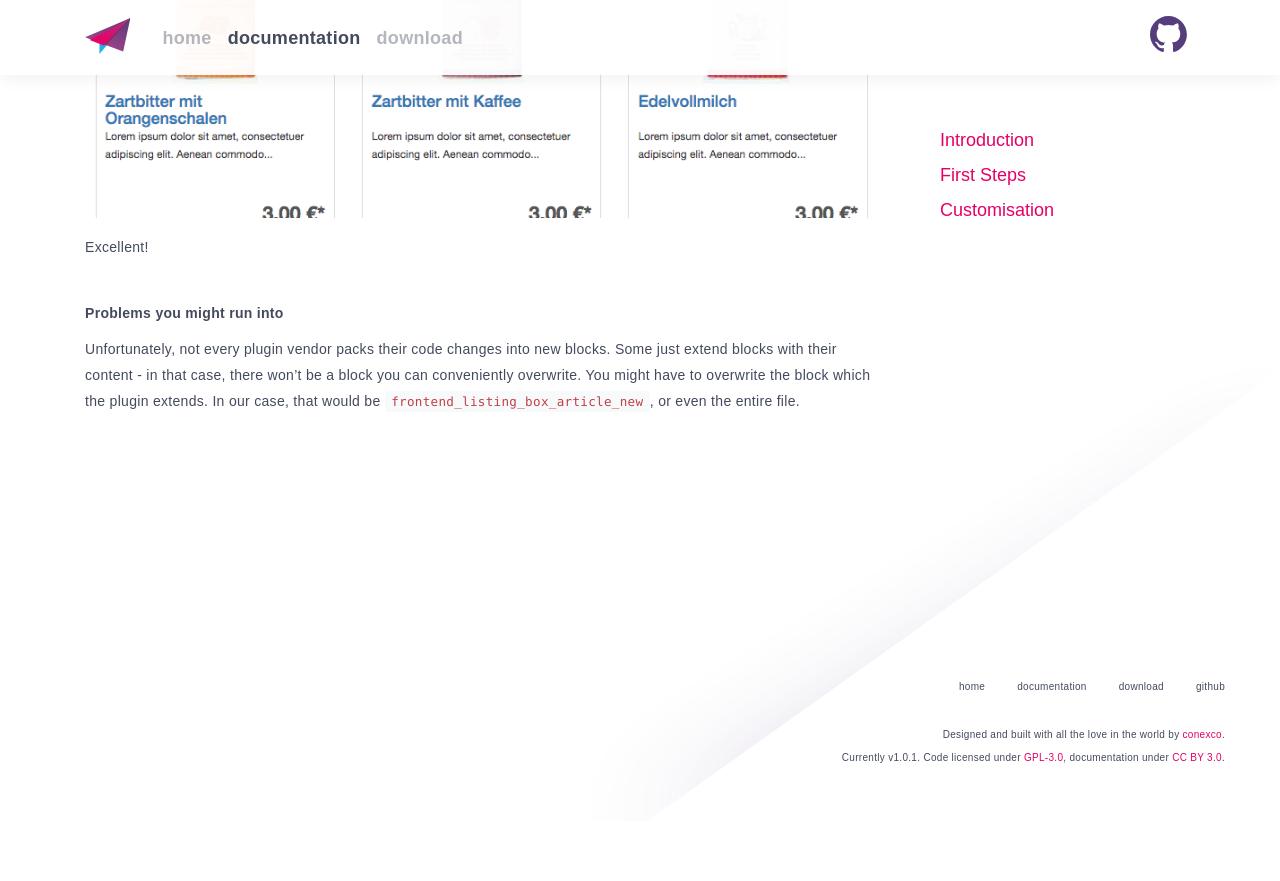
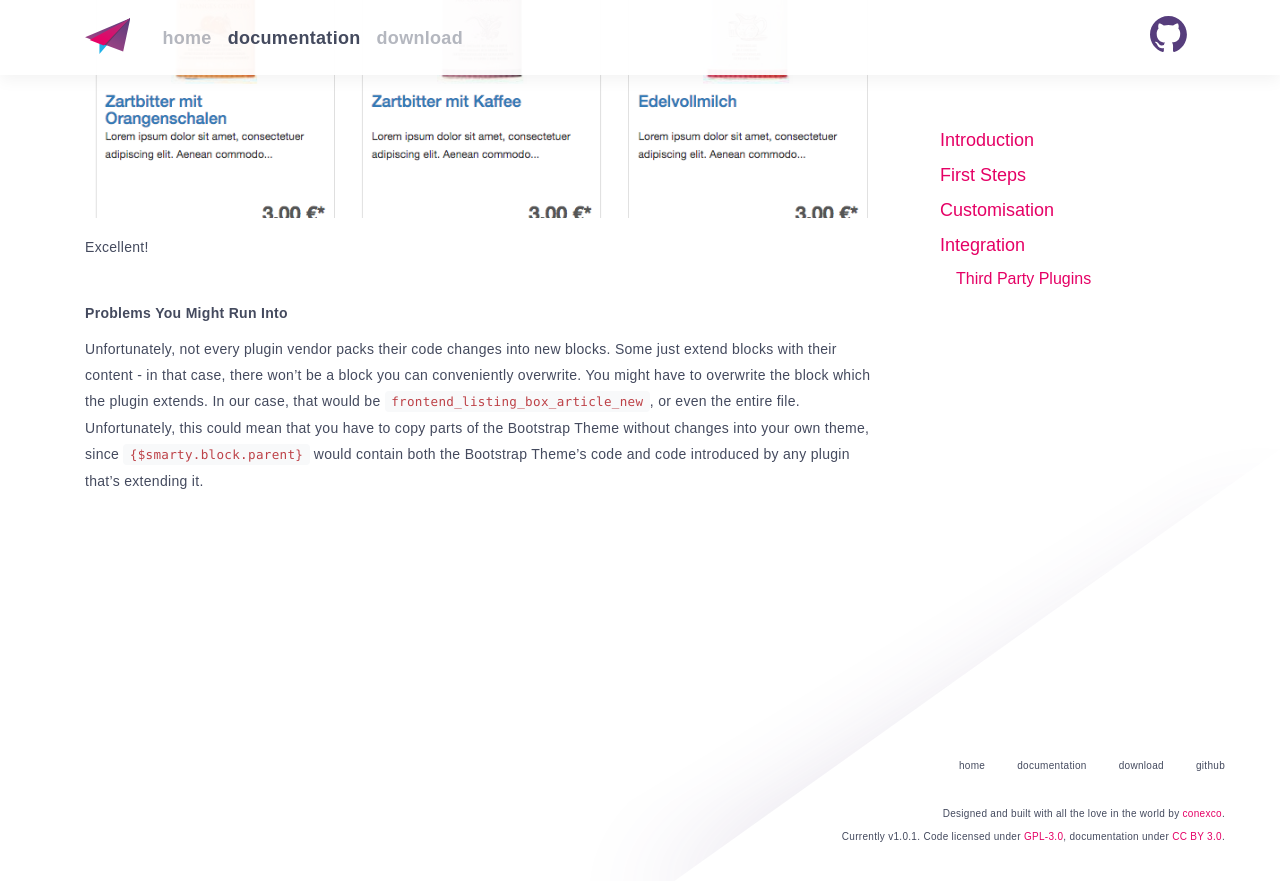
Before and after one commit to conexco/shopware-bootstrap-theme, a Jekyll site: the page built from docs/integration.md, in a window 1280 px wide and 900 px high, scrolled down 3476 px. Shown: the top 881 px of the window. Built offline with Jekyll 4.4.1, drawn with Linux system fonts in a browser that asks for light colours; nearby versions of some CDN libraries; some web fonts are replaced; before the commit the page ends 4297 px from its top, so only the background shows below that.

Commit message:
Added Integration guide to navigation

```diff
--- a/_data/nav.yml
+++ b/_data/nav.yml
@@ -12,9 +12,9 @@
     - title: Theme Configuration
 #    - title: Variables
 #    - title: Extends
-#- title: Integrate
-#  pages:
-#    - title: Plugins
+- title: Integration
+  pages:
+    - title: Third Party Plugins
 #- title: Components
 #  pages:
 #    - title: jQuery Plugins
--- a/docs/integration.md
+++ b/docs/integration.md
@@ -68,8 +68,10 @@ And the result:
 
 Excellent!
 
-##### Problems you might run into
+##### Problems You Might Run Into
 
 Unfortunately, not every plugin vendor packs their code changes into new blocks. Some just extend blocks with their content -
 in that case, there won't be a block you can conveniently overwrite. You might have to overwrite the block which the plugin extends.
 In our case, that would be `frontend_listing_box_article_new`, or even the entire file.
+Unfortunately, this could mean that you have to copy parts of the Bootstrap Theme without changes into your own theme,
+since `{$smarty.block.parent}` would contain both the Bootstrap Theme's code and code introduced by any plugin that's extending it.
```
